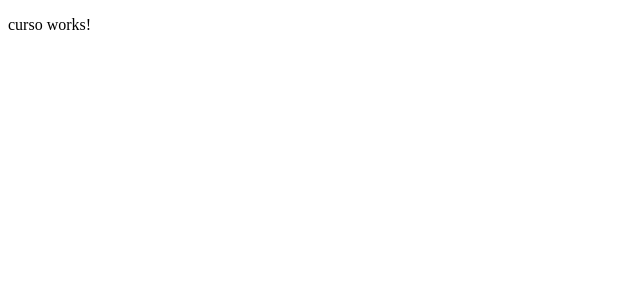
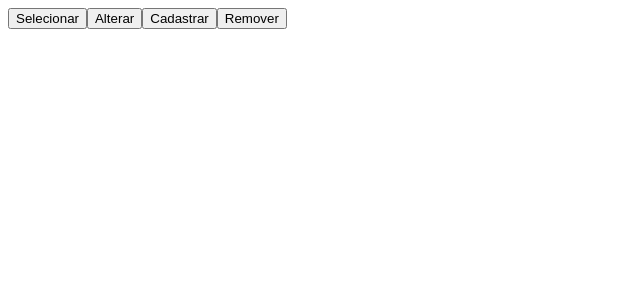
Before and after one commit to naiarar/app-php, an Angular app: page / in a window 1280 px wide. Shown: the top 300 px of the page, without its empty margins (0-640 px from the left). Built offline with nearby package versions, Linux system fonts and the light colour scheme.

Commit message:
criei botons das funcionalidades

```diff
--- a/src/app/curso/curso.component.html
+++ b/src/app/curso/curso.component.html
@@ -1 +1,4 @@
-<p>curso works!</p>
+<button (click)="cadastro()">Selecionar</button>
+<button (click)="alterar()">Alterar</button>
+<button (click)="cadastro()">Cadastrar</button>
+<button (click)="remover()">Remover</button>
```
